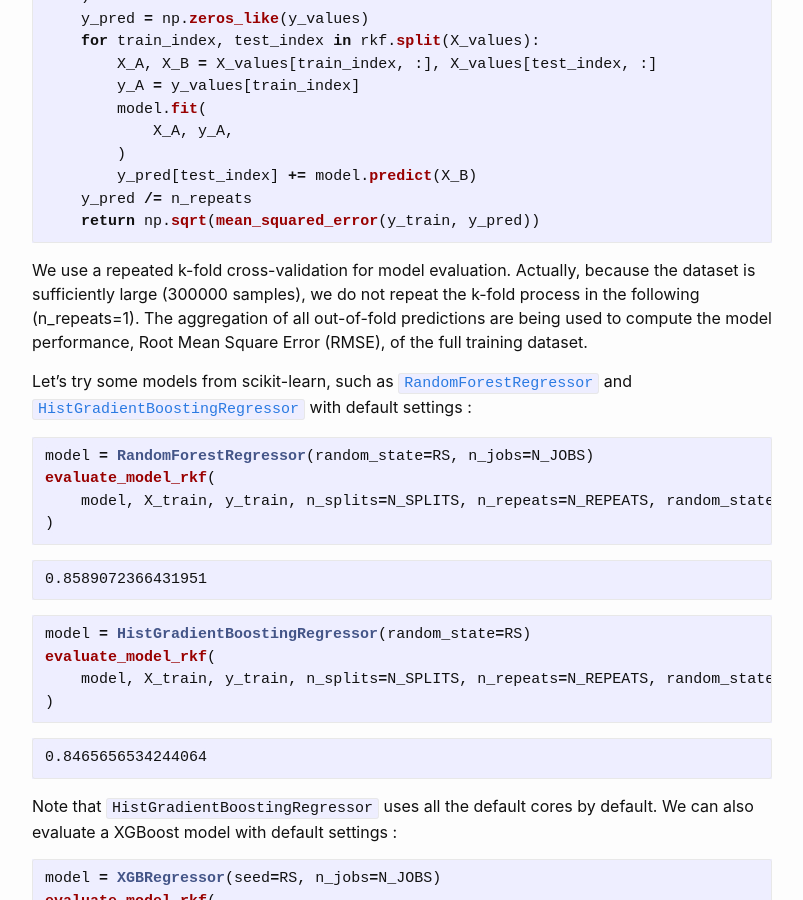
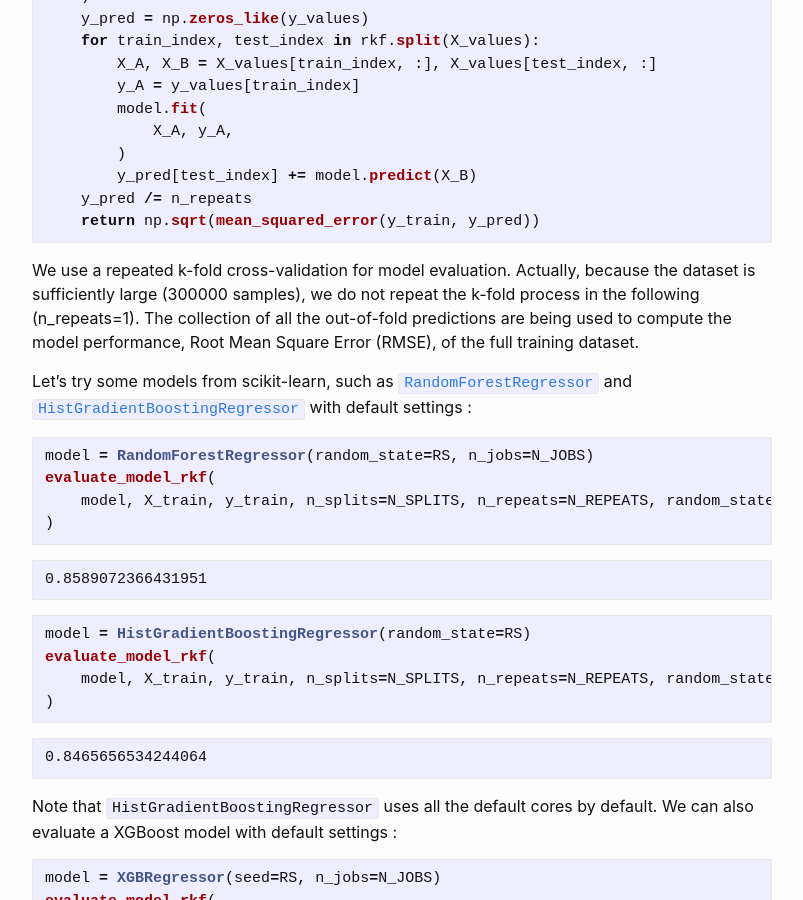
Before and after one commit to aetperf/aetperf.github.io, a Jekyll site: the page built from _posts/2021-02-16-Optuna-+-GBoost-on-a-tabular-dataset.md, in a window 1280 px wide and 900 px high, scrolled down 6122 px. Shown: the whole window, without its empty margins (238-1041 px from the left). Built offline with Jekyll 4.4.1, drawn with Linux system fonts in a browser that asks for light colours; comment, search, counter and statistics services are not loaded; some of the changed text lies outside the part shown.

Commit message:
minor update

````diff
--- a/_posts/2021-02-16-Optuna-+-GBoost-on-a-tabular-dataset.md
+++ b/_posts/2021-02-16-Optuna-+-GBoost-on-a-tabular-dataset.md
@@ -388,7 +388,7 @@ def evaluate_model_rkf(model, X_df, y_df, n_splits=5, n_repeats=2, random_state=
     return np.sqrt(mean_squared_error(y_train, y_pred))
 ```
 
-We use a repeated k-fold cross-validation for model evaluation. Actually, because the dataset is sufficiently large (300000 samples), we do not repeat the k-fold process in the following (n_repeats=1). The aggregation of all out-of-fold predictions are being used to compute the model performance, Root Mean Square Error (RMSE), of the full training dataset.
+We use a repeated k-fold cross-validation for model evaluation. Actually, because the dataset is sufficiently large (300000 samples), we do not repeat the k-fold process in the following (n_repeats=1). The collection of  all the out-of-fold predictions are being used to compute the model performance, Root Mean Square Error (RMSE), of the full training dataset.
 
 Let's try some models from scikit-learn, such as [`RandomForestRegressor`](https://scikit-learn.org/stable/modules/generated/sklearn.ensemble.RandomForestRegressor.html) and [`HistGradientBoostingRegressor`](https://scikit-learn.org/stable/modules/generated/sklearn.ensemble.HistGradientBoostingRegressor.html?highlight=histgradientboostingregressor#sklearn.ensemble.HistGradientBoostingRegressor) with default settings :
 
````
Also changed, not shown: other parts of _posts/2021-02-16-Optuna-+-GBoost-on-a-tabular-dataset.md (+1 -1 lines).
